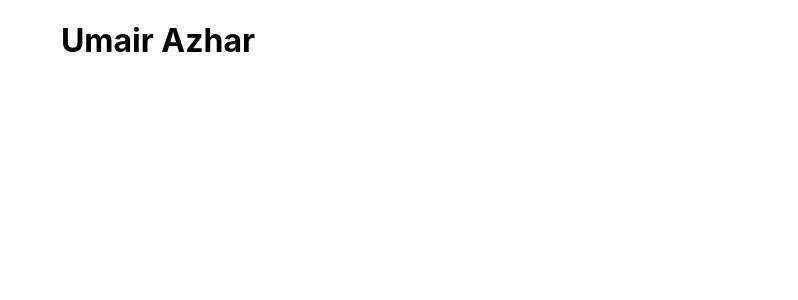
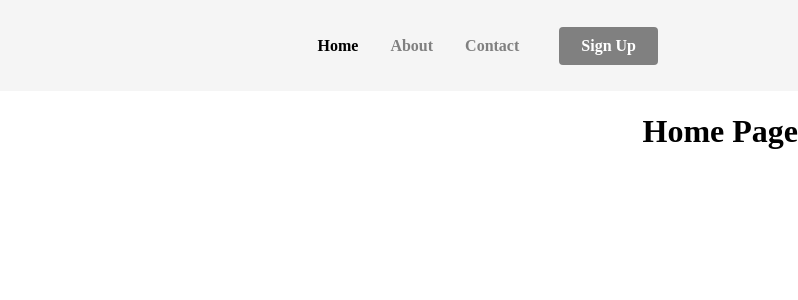
Before and after one commit to admin-logochemist/foodcart, a React (Create React App) app: page /home in a window 1280 px wide. Shown: the top 300 px of the page, without its empty margins (482-1280 px from the left). Built offline with nearby package versions, Linux system fonts and the light colour scheme.

Commit message:
ye lo ghayas

```diff
--- a/package.json
+++ b/package.json
@@ -8,7 +8,10 @@
     "@testing-library/user-event": "^12.8.3",
     "react": "^17.0.2",
     "react-dom": "^17.0.2",
+    "react-icons": "^4.2.0",
+    "react-router-dom": "^5.3.0",
     "react-scripts": "4.0.3",
+    "styled-components": "^5.3.1",
     "web-vitals": "^1.1.2"
   },
   "scripts": {
--- a/src/App.css
+++ b/src/App.css
@@ -36,3 +36,33 @@
     transform: rotate(360deg);
   }
 }
+
+body {
+  margin: 0;
+}
+
+main {
+  margin: 16px;
+}
+
+.navbar {
+  display: flex;
+  align-items: center;
+
+  background: rebeccapurple;
+  color: white;
+  font-family: Helvetica;
+  font-weight: 300;
+}
+
+.navbar__title {
+  margin-right: auto;
+  font-size: 150%;
+  padding: 12px 16px;
+}
+
+.navbar__item {
+  padding: 16px 16px;
+  cursor: pointer;
+  vertical-align: middle;
+}
--- a/src/App.js
+++ b/src/App.js
@@ -1,12 +1,26 @@
-import logo from './logo.svg';
+import React from 'react';
 import './App.css';
+import Navbar from './components/Navbar';
+import { BrowserRouter as Router, Switch, Route } from 'react-router-dom';
+import Home from './pages/home';
+import About from './pages/about';
+// import Events from './pages/events';
+import Contact from './pages/contact';
+// import Teams from './pages/team';
+// import Blogs from './pages/blogs';
+// import SignUp from './pages/signup';
 
 function App() {
-  return (
-    <div className="App">
-      <h1>Umair Azhar</h1>
-    </div>
-  );
+return (
+	<Router>
+	<Navbar />
+	<Switch>
+		<Route path='/home' exact component={Home} />
+		<Route path='/about' component={About} />
+		<Route path='/contact' component={Contact} />
+	</Switch>
+	</Router>
+);
 }
 
 export default App;
--- /dev/null
+++ b/src/components/Navbar/NavbarElements.js
@@ -0,0 +1,95 @@
+import { FaBars } from 'react-icons/fa';
+import { NavLink as Link } from 'react-router-dom';
+import styled from 'styled-components';
+
+export const Nav = styled.nav`
+background: #F5F5F5;
+height: 85px;
+display: flex;
+justify-content: flex-end;
+font-weight: bold;
+padding: 0.2rem calc((100vw - 1000px) / 2);
+z-index: 12;
+/* Third Nav */
+/* justify-content: flex-start; */
+`;
+
+export const NavLink = styled(Link)`
+color: #808080;
+display: flex;
+align-items: center;
+text-decoration: none;
+padding: 0 1rem;
+height: 100%;
+cursor: pointer;
+&.active {
+	color: #000000;
+}
+`;
+
+export const Bars = styled(FaBars)`
+display: none;
+color: #808080;
+@media screen and (max-width: 768px) {
+	display: block;
+	position: absolute;
+	top: 0;
+	right: 0;
+	transform: translate(-100%, 75%);
+	font-size: 1.8rem;
+	cursor: pointer;
+    z-index: 1000;
+}
+`;
+export const NavLogo = styled(Link)`
+  cursor: pointer;
+  color: #fff;
+  font-size: 2rem;
+  text-decoration: none;
+
+`;
+
+export const NavMenu = styled.div`
+display: flex;
+align-items: center;
+margin-right: -24px;
+/* Second Nav */
+/* margin-right: 24px; */
+/* Third Nav */
+/* width: 100vw;
+white-space: nowrap; */
+@media screen and (max-width: 768px) {
+	display: none;
+}
+`;
+
+export const NavBtn = styled.nav`
+display: flex;
+align-items: center;
+margin-right: 24px;
+/* Third Nav */
+/* justify-content: flex-end;
+width: 100vw; */
+@media screen and (max-width: 768px) {
+	display: none;
+}
+`;
+
+export const NavBtnLink = styled(Link)`
+border-radius: 4px;
+background: #808080;
+padding: 10px 22px;
+color: #fff;
+outline: none;
+border: none;
+cursor: pointer;
+transition: all 0.2s ease-in-out;
+text-decoration: none;
+/* Second Nav */
+margin-left: 24px;
+&:hover {
+	transition: all 0.2s ease-in-out;
+	background: #fff;
+	color: #000;
+}
+`;
--- /dev/null
+++ b/src/components/Navbar/index.js
@@ -0,0 +1,40 @@
+import React from 'react';
+import {
+Nav,
+NavLink,
+Bars,
+NavMenu,
+NavBtn,
+NavBtnLink,
+NavLogo,
+} from './NavbarElements';
+
+const Navbar = () => {
+    return (
+        <>
+           <Nav>
+            <NavLogo to="/">
+
+            </NavLogo>
+            <Bars />
+            <NavMenu>
+                <NavLink to="/home" activeStyle>
+                    Home
+                </NavLink>
+                <NavLink to="/about" activeStyle>
+                    About
+                </NavLink>
+                <NavLink to="/contact" activeStyle>
+                    Contact
+                </NavLink>
+
+                <NavBtn>
+                    <NavBtnLink to="/sign-up">Sign Up</NavBtnLink>
+                </NavBtn>
+            </NavMenu>
+           </Nav>
+        </>
+);
+};
+
+export default Navbar;
--- a/src/index.js
+++ b/src/index.js
@@ -1,17 +1,10 @@
 import React from 'react';
 import ReactDOM from 'react-dom';
-import './index.css';
 import App from './App';
-import reportWebVitals from './reportWebVitals';
 
 ReactDOM.render(
-  <React.StrictMode>
-    <App />
-  </React.StrictMode>,
-  document.getElementById('root')
+<React.StrictMode>
+	<App />
+</React.StrictMode>,
+document.getElementById('root')
 );
-
-// If you want to start measuring performance in your app, pass a function
-// to log results (for example: reportWebVitals(console.log))
-// or send to an analytics endpoint. Learn more: https://bit.ly/CRA-vitals
-reportWebVitals();
--- /dev/null
+++ b/src/pages/about.js
@@ -0,0 +1,18 @@
+import React from 'react';
+
+const About = () => {
+return (
+	<div
+	style={{
+		display: 'flex',
+		justifyContent: 'Right',
+		alignItems: 'Right',
+		height: '100vh'
+	}}
+	>
+	<h1>About us</h1>
+	</div>
+);
+};
+
+export default About;
--- /dev/null
+++ b/src/pages/contact.js
@@ -0,0 +1,18 @@
+import React from 'react';
+
+const Contact = () => {
+return (
+	<div
+	style={{
+		display: 'flex',
+		justifyContent: 'Right',
+		alignItems: 'Right',
+		height: '100vh'
+	}}
+	>
+	<h1>Contact us</h1>
+	</div>
+);
+};
+
+export default Contact;
--- /dev/null
+++ b/src/pages/home.js
@@ -0,0 +1,18 @@
+import React from 'react';
+
+const Home = () => {
+return (
+	<div
+	style={{
+		display: 'flex',
+		justifyContent: 'Right',
+		alignItems: 'Right',
+		height: '100vh'
+	}}
+	>
+	<h1>Home Page</h1>
+	</div>
+);
+};
+
+export default Home;
--- /dev/null
+++ b/src/pages/signup.js
@@ -0,0 +1,18 @@
+import React from 'react';
+
+const SignUp = () => {
+return (
+	<div
+	style={{
+		display: 'flex',
+		justifyContent: 'Right',
+		alignItems: 'Right',
+		height: '100vh'
+	}}
+	>
+	<h1>Sign Up</h1>
+	</div>
+);
+};
+
+export default SignUp;
```
Also changed, not shown: 1 other file (tests, documents, lock files or other folders).
